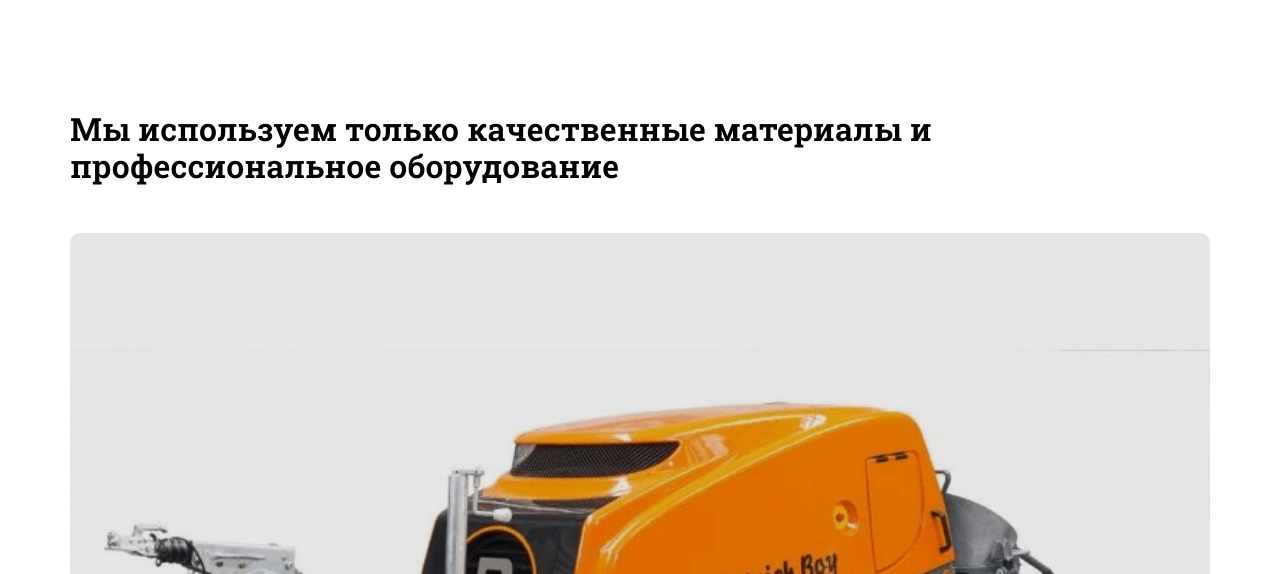
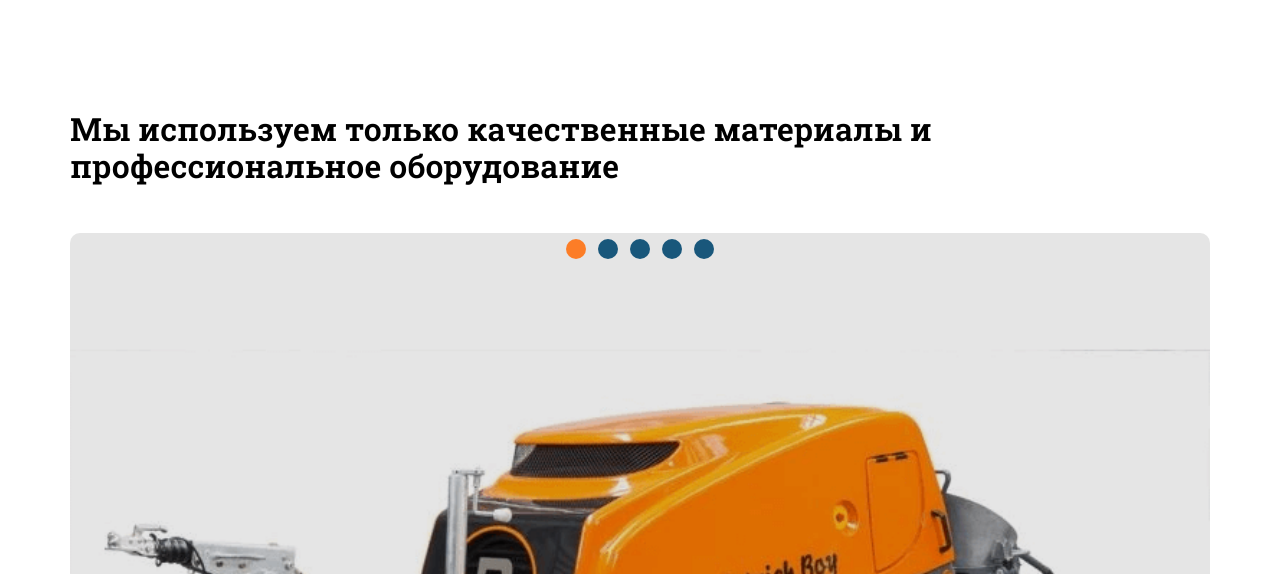
Before and after one commit to mstawinsky/Group_13_Project, a plain HTML site: page index.html in a window 1280 px wide. Shown: the part 2696-3270 px from the top of the page. Drawn offline with Linux system fonts and the light colour scheme.

```diff
--- a/assets/css/main.css
+++ b/assets/css/main.css
@@ -460,7 +460,7 @@ input[placeholder] {
 
 	.navigation-manual {
 		position: absolute;
-		bottom: 16px;
+		top: 0;
 		left: 50%;
 		transform: translateX(-50%);
 	}
@@ -470,7 +470,7 @@ input[placeholder] {
 		width: 20px;
 		margin: 6px;
 		cursor: pointer;
-		background-color: var(--white-color);
+		background-color: var(--blue-color);
 		opacity: .9;
 		border-radius: 10px;
 		transition: all .4s ease;
```
